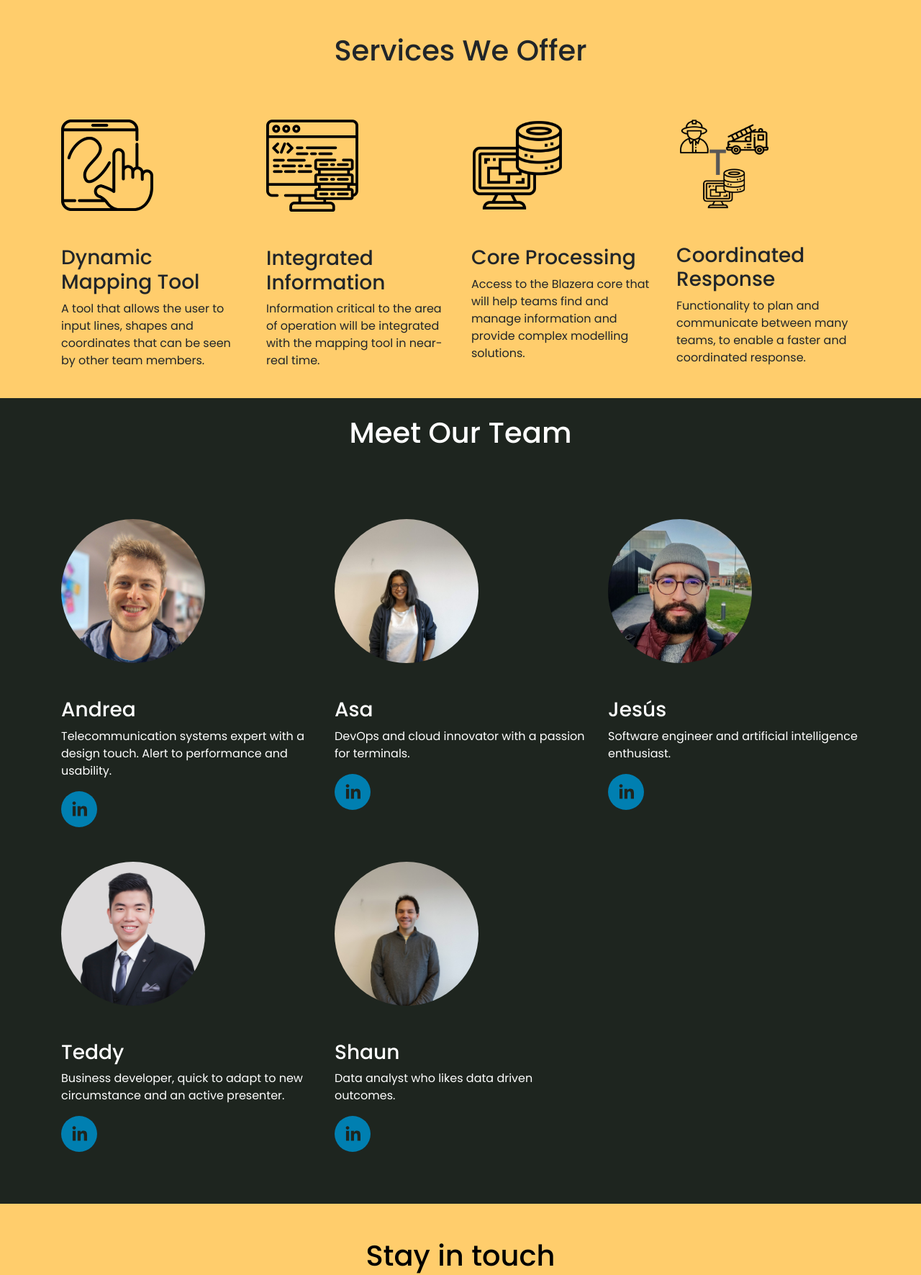
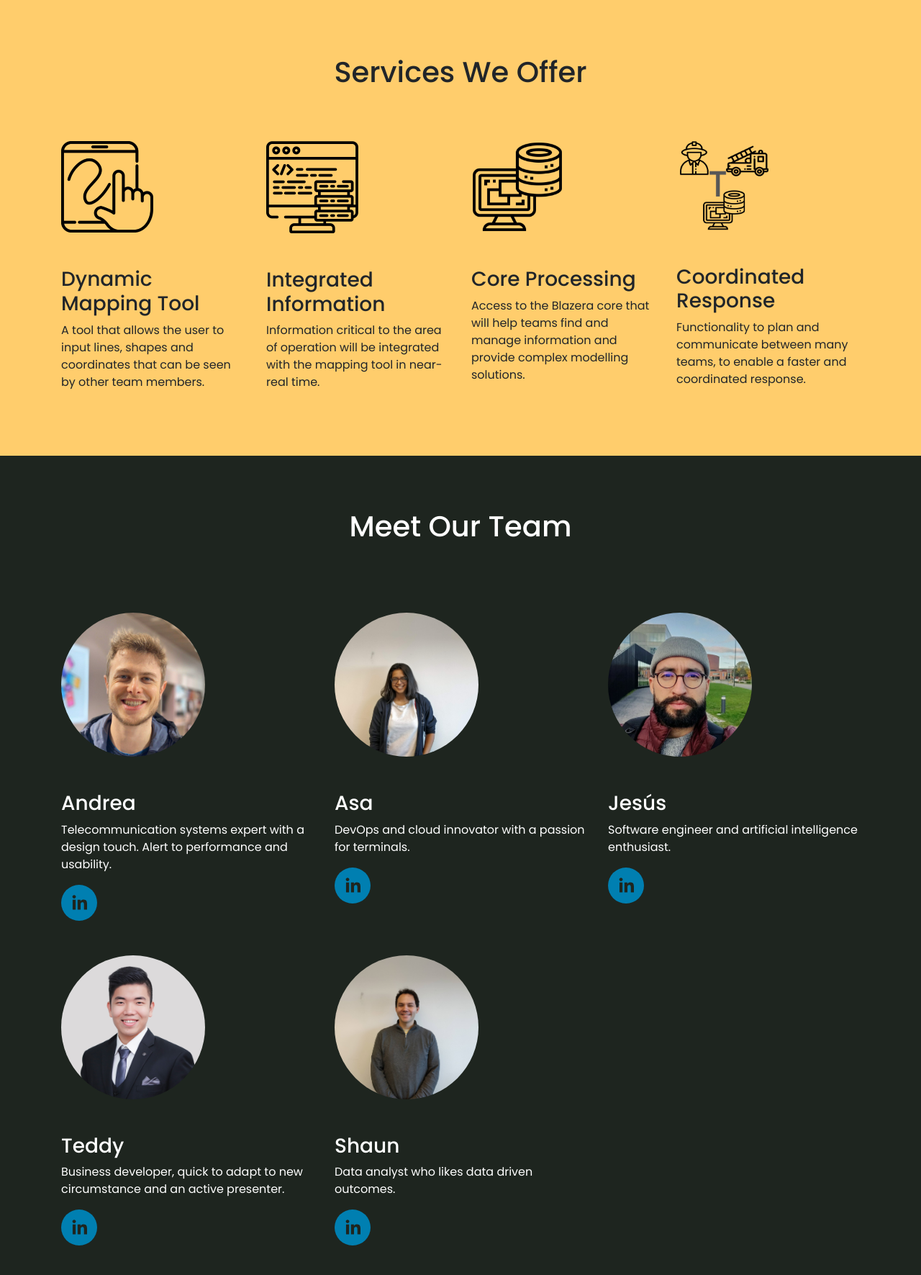
Before and after one commit to jesuscopado/blazera-landing-page, a Gatsby site: page / in a window 1280 px wide. Shown: the part 802-2573 px from the top of the page at 72% size. Built offline with nearby package versions, Linux system fonts and the light colour scheme; Gatsby itself is replaced by a stand-in of ours.

Commit message:
Padding added in between pages

```diff
--- a/src/subpages/End.js
+++ b/src/subpages/End.js
@@ -5,7 +5,11 @@ export default function End() {
   return (
     <div id="contact"
       className="container-fluid"
-      style={{ backgroundColor: "#FFCD6C", color: "black" }}
+      style={{
+        backgroundColor: "#FFCD6C",
+        color: "black",
+        padding: "30px 0px 30px",
+      }}
     >
       <form name="contact" action="/" method="post" netlify-honeypot="bot-field" data-netlify="true">
       <div className="container">
@@ -32,7 +36,7 @@ export default function End() {
                   />
                 </div>
               </div>
-              <textarea name="message" rows="5" className="inputBox mb-4" placeholder="Your Message" />
+              <textarea name="message" rows="7" className="inputBox mb-4" placeholder="Your Message" />
               <button className="btn btn-light mb-4 py-3">
                 Submit
               </button>
--- a/src/subpages/Services.js
+++ b/src/subpages/Services.js
@@ -17,7 +17,11 @@ function Services() {
     }
   `)
   return (
-    <div id = "services" className="container-fluid" style={{ backgroundColor: "#FFCD6C" }}>
+    <div id = "services" className="container-fluid"
+      style={{
+        backgroundColor: "#FFCD6C",
+        padding: "30px 0px 50px",
+      }}>
       <div className="container">
         <div className="flexbox">
           <h1 className="text-center my-5">Services We Offer </h1>
--- a/src/subpages/Team.js
+++ b/src/subpages/Team.js
@@ -18,7 +18,12 @@ function Team() {
     }
   `)
   return (
-    <div id = "team" className="container-fluid" style={{ backgroundColor: "#1E251F", color: "white" }}>
+    <div id = "team" className="container-fluid"
+      style={{
+        backgroundColor: "#1E251F",
+        color: "white",
+        padding: "50px 0px 30px",
+      }}>
       <div className="container">
         <div className="flexbox">
           <h1 className="text-center my-4">Meet Our Team </h1>
```
